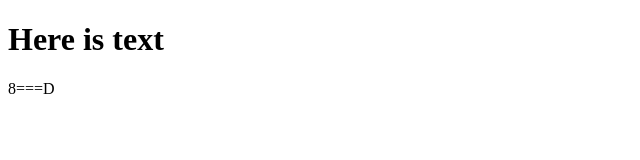
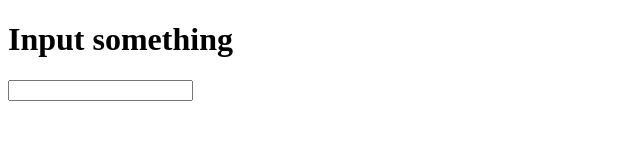
Before and after one commit to jozedash/AOTnote, a website: page index.html in a window 1280 px wide. Shown: the whole page, without its empty margins (0-640 px from the left). Drawn offline with Linux system fonts and the light colour scheme.

Commit message:
#4text input

```diff
--- a/index.html
+++ b/index.html
@@ -13,7 +13,8 @@
     <title>OATnote</title>
   </head>
   <body>
-    <h1>Here is text</h1>
-    <p>8===D</p>
+    <h1>Input something</h1>
+    <input type="text", id = "input text">
+    <p id="output"></p>
   </body>
 </html>
```
